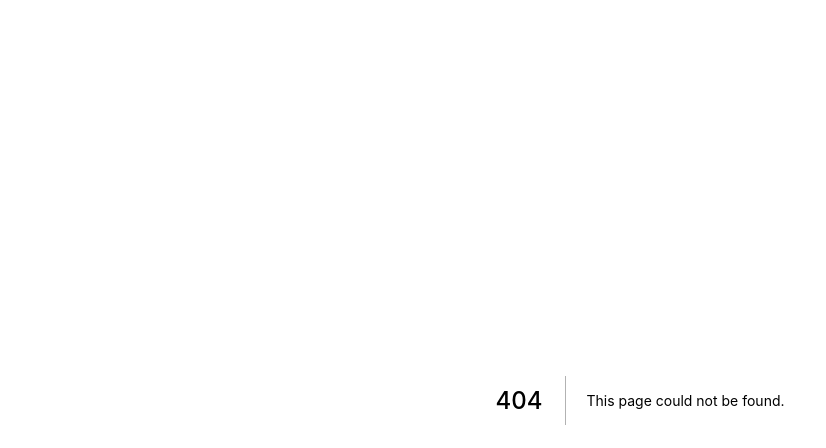
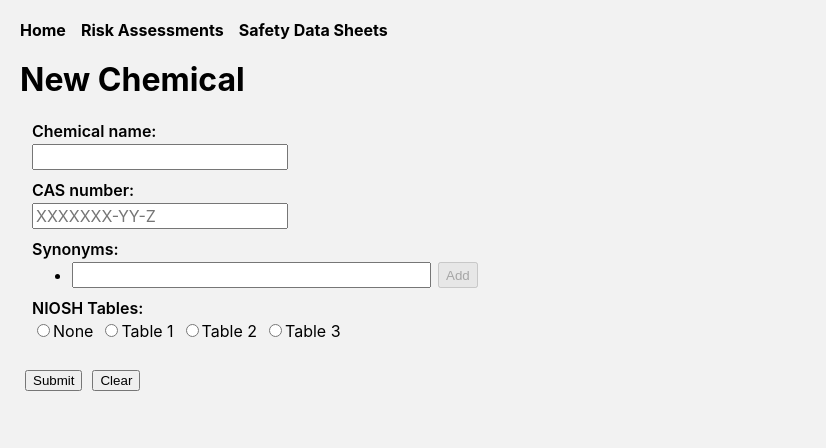
Before and after one commit to mmtandoc/compounding-helper, a Next.js app: page /chemicals/new in a window 1280 px wide. Before the commit this address had no page. Shown: the top 448 px of the page, without its empty margins (0-826 px from the left). Built offline with nearby package versions, Linux system fonts and the light colour scheme.

Commit message:
Implemented new chemical page

```diff
--- /dev/null
+++ b/components/chemical/ChemicalEntry.tsx
@@ -0,0 +1,84 @@
+import DotJotList from "components/common/forms/DotJotList"
+import { RHFRadioGroup } from "components/RadioGroup"
+import React, { useEffect } from "react"
+import { Controller, UseFormReturn } from "react-hook-form"
+import form from "styles/form"
+import { ChemicalFields } from "types/fields"
+import { NullPartialDeep } from "types/util"
+
+export type NullPartialChemicalFields = NullPartialDeep<ChemicalFields>
+
+type Props = {
+  values?: NullPartialChemicalFields
+  formMethods: UseFormReturn<NullPartialChemicalFields>
+}
+
+const ChemicalEntry = (props: Props) => {
+  const { values, formMethods } = props
+
+  const { register, control, reset, formState } = formMethods
+
+  console.log({ values })
+  console.log({ errors: formState.errors })
+
+  useEffect(() => {
+    reset(values)
+    // eslint-disable-next-line react-hooks/exhaustive-deps
+  }, [reset, JSON.stringify(values)])
+
+  return (
+    <>
+      <label className="form-group">
+        <span>Chemical name:</span>
+        <input type="text" {...register("name", { required: true })} />
+      </label>
+      <label className="form-group">
+        <span>CAS number:</span>
+        <input
+          type="text"
+          {...register("casNumber", {
+            required: true,
+            /* pattern: /[0-9]{4-7}-[0-9]{2}-[0-9]/, */
+          })}
+          placeholder="XXXXXXX-YY-Z"
+        />
+      </label>
+      <label className="form-group">
+        <span>Synonyms:</span>
+        <Controller
+          control={control}
+          name="synonyms"
+          rules={{ required: true }}
+          render={({ field: { onChange, onBlur, value, ref } }) => (
+            <DotJotList
+              items={value?.map((v) => ({ text: v })) ?? []}
+              onChange={(items) => onChange(items.map((item) => item.text))}
+              ref={ref}
+              onBlur={onBlur}
+              size={30}
+            />
+          )}
+        ></Controller>
+      </label>
+      <label className="form-group">
+        <span>NIOSH Tables:</span>
+        <RHFRadioGroup
+          name={"nioshTable"}
+          control={control}
+          rules={{ required: true }}
+          radioOptions={[
+            [-1, "None"],
+            [1, "Table 1"],
+            [2, "Table 2"],
+            [3, "Table 3"],
+          ]}
+        />
+      </label>
+      <style jsx global>
+        {form}
+      </style>
+    </>
+  )
+}
+
+export default ChemicalEntry
--- /dev/null
+++ b/components/common/data-pages/CreateForm.tsx
@@ -0,0 +1,115 @@
+import axios from "axios"
+import Link from "next/link"
+import { useState } from "react"
+import {
+  FieldValues,
+  SubmitHandler,
+  useForm,
+  UseFormReturn,
+} from "react-hook-form"
+
+type EntryComponentProps<TFieldValues extends FieldValues> = {
+  values: TFieldValues
+  formMethods: UseFormReturn<TFieldValues>
+}
+
+type CreateFormProps<TFieldValues extends FieldValues> = {
+  defaultValues: TFieldValues
+  apiEndpointPath: string
+  urlPath: string
+  entryComponent: (
+    props: Record<string, unknown> & EntryComponentProps<TFieldValues>,
+  ) => JSX.Element
+  dataName: string
+}
+
+const CreateForm = <
+  TDataModel extends { id: number },
+  TFieldValues extends FieldValues,
+>(
+  props: CreateFormProps<TFieldValues>,
+) => {
+  const {
+    defaultValues,
+    apiEndpointPath,
+    urlPath,
+    entryComponent: EntryComponent,
+    dataName,
+  } = props
+
+  const [saveSuccessful, setSaveSuccessful] = useState<boolean | undefined>()
+  const [savedData, setSavedData] = useState<TDataModel | undefined>()
+  const formMethods = useForm<TFieldValues>()
+
+  const { handleSubmit, reset } = formMethods
+
+  const onSubmit: SubmitHandler<TFieldValues> = async (data) => {
+    await axios
+      .post<TDataModel>(apiEndpointPath, data)
+      .then((res) => {
+        setSaveSuccessful(true)
+        setSavedData(res.data)
+      })
+      .catch((reason) => {
+        //TODO: Handle error
+        console.log(JSON.stringify(reason))
+        setSaveSuccessful(false)
+      })
+  }
+
+  return (
+    <>
+      {!saveSuccessful || !savedData ? (
+        <form onSubmit={handleSubmit(onSubmit)} autoComplete="off">
+          <EntryComponent values={defaultValues} formMethods={formMethods} />
+          <div className="action-row">
+            <button type="submit">Submit</button>
+            <button type="button" onClick={() => reset()}>
+              Clear
+            </button>
+          </div>
+        </form>
+      ) : (
+        <div className="savedPrompt">
+          <p style={{ fontSize: "2.4rem", fontWeight: 600 }}>
+            The {dataName} has been saved.
+          </p>
+          <div style={{ display: "flex", columnGap: "3rem" }}>
+            <Link href={`${urlPath}/new`} passHref>
+              <a
+                onClick={() => {
+                  setSaveSuccessful(undefined)
+                  setSavedData(undefined)
+                  reset()
+                }}
+              >
+                Add another {dataName}
+              </a>
+            </Link>
+            <Link href={`${urlPath}${savedData.id}`} passHref>
+              <a>View created {dataName}</a>
+            </Link>
+          </div>
+        </div>
+      )}
+      <style jsx>{`
+        form {
+          margin-bottom: 5rem;
+          align-self: center;
+          display: flex;
+          flex-direction: column;
+          row-gap: 0.8rem;
+        }
+
+        .action-row {
+          display: flex;
+          gap: 1rem;
+          margin-left: 0.5rem;
+          margin-top: 2rem;
+        }
+      `}</style>
+    </>
+  )
+}
+
+export default CreateForm
--- /dev/null
+++ b/pages/chemicals/new.tsx
@@ -0,0 +1,39 @@
+import ChemicalEntry, {
+  NullPartialChemicalFields,
+} from "components/chemical/ChemicalEntry"
+import CreateForm from "components/common/data-pages/CreateForm"
+import Layout from "components/Layout"
+import { NextPage } from "next"
+
+const defaultValues: NullPartialChemicalFields = {
+  id: null,
+  name: null,
+  casNumber: null,
+  synonyms: null,
+  nioshTable: null,
+  nioshRevisionDate: null,
+}
+
+const NewChemical: NextPage = () => {
+  return (
+    <Layout>
+      <div className="page">
+        <h1>New Chemical</h1>
+        <CreateForm
+          dataName="chemical"
+          defaultValues={defaultValues}
+          apiEndpointPath="/api/chemicals"
+          urlPath="/chemicals"
+          entryComponent={ChemicalEntry}
+        />
+      </div>
+      <style jsx>{`
+        h1 {
+          margin-top: 0;
+        }
+      `}</style>
+    </Layout>
+  )
+}
+
+export default NewChemical
```
